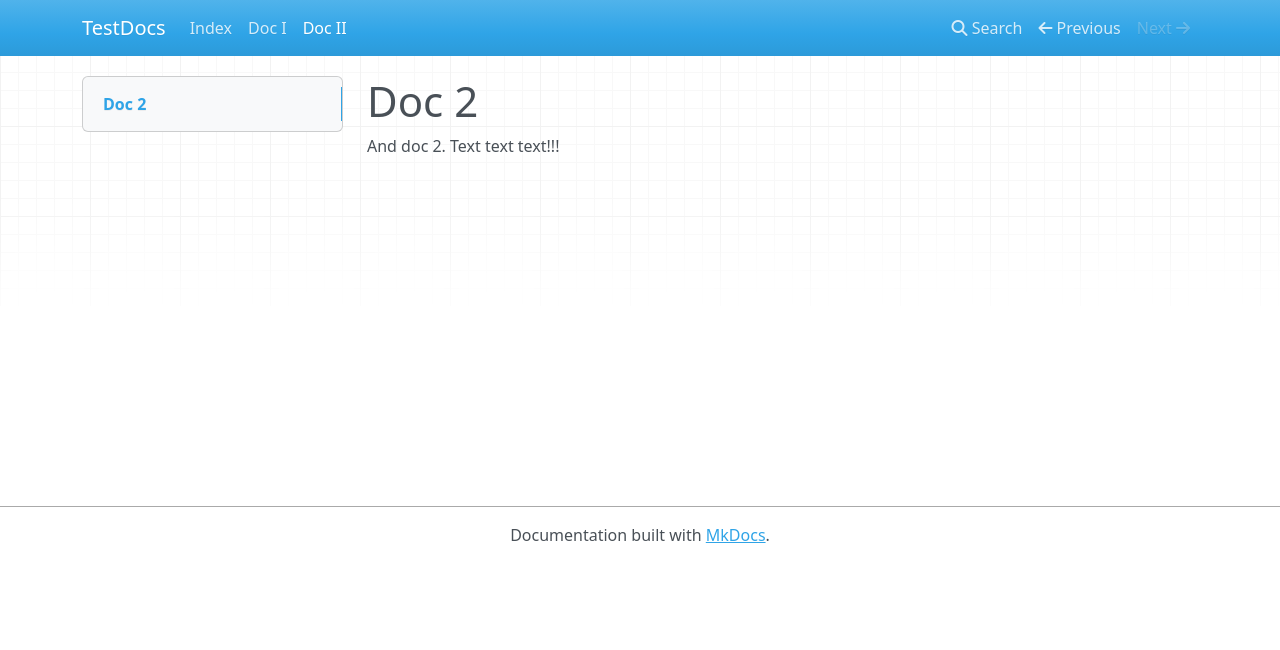
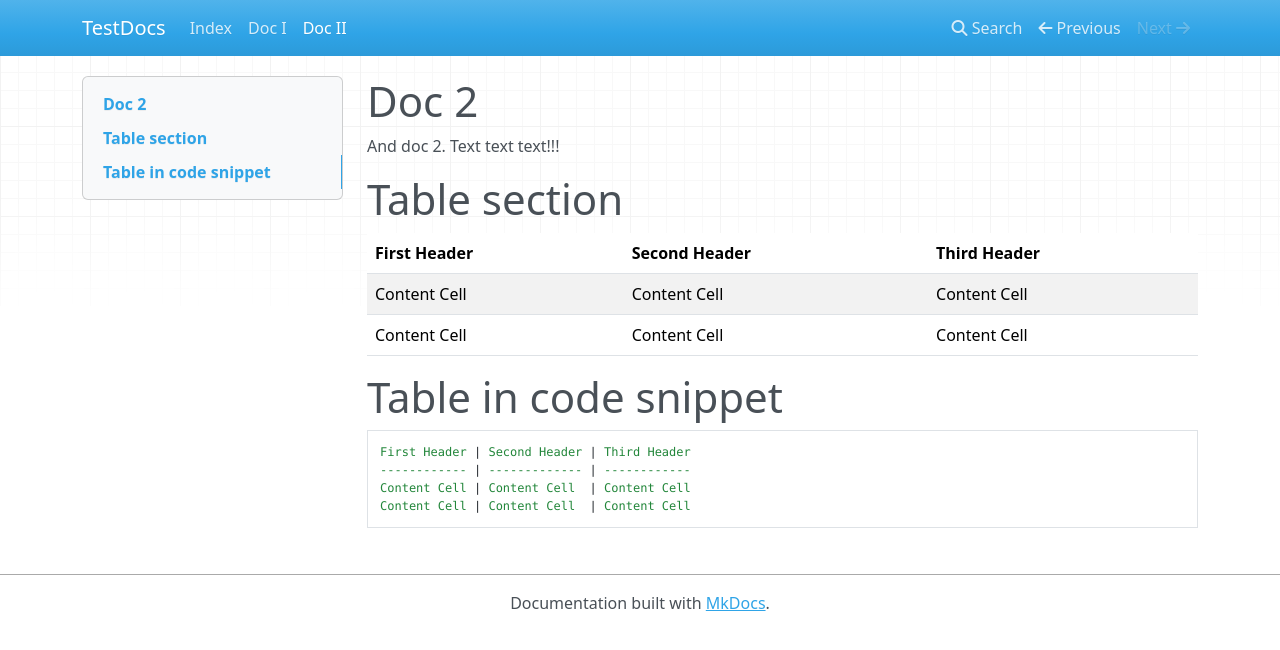
Before and after one commit to dbg0/TestDocs, an MkDocs documentation site: the page built from docs/Doc2.md, in a window 1280 px wide. Shown: the top 650 px of the page. Built offline with MkDocs 1.6.1, drawn with Linux system fonts in a browser that asks for light colours; nearby versions of some CDN libraries; old or Windows-style settings are respelled for this version of MkDocs.

Commit message:
Update Doc2.md

````diff
--- a/docs/Doc2.md
+++ b/docs/Doc2.md
@@ -1,3 +1,19 @@
 # Doc 2
 
 And doc 2. Text text text!!!
+
+# Table section
+
+First Header | Second Header | Third Header
+------------ | ------------- | ------------
+Content Cell | Content Cell  | Content Cell
+Content Cell | Content Cell  | Content Cell
+
+# Table in code snippet
+
+```
+First Header | Second Header | Third Header
+------------ | ------------- | ------------
+Content Cell | Content Cell  | Content Cell
+Content Cell | Content Cell  | Content Cell
+```
````
